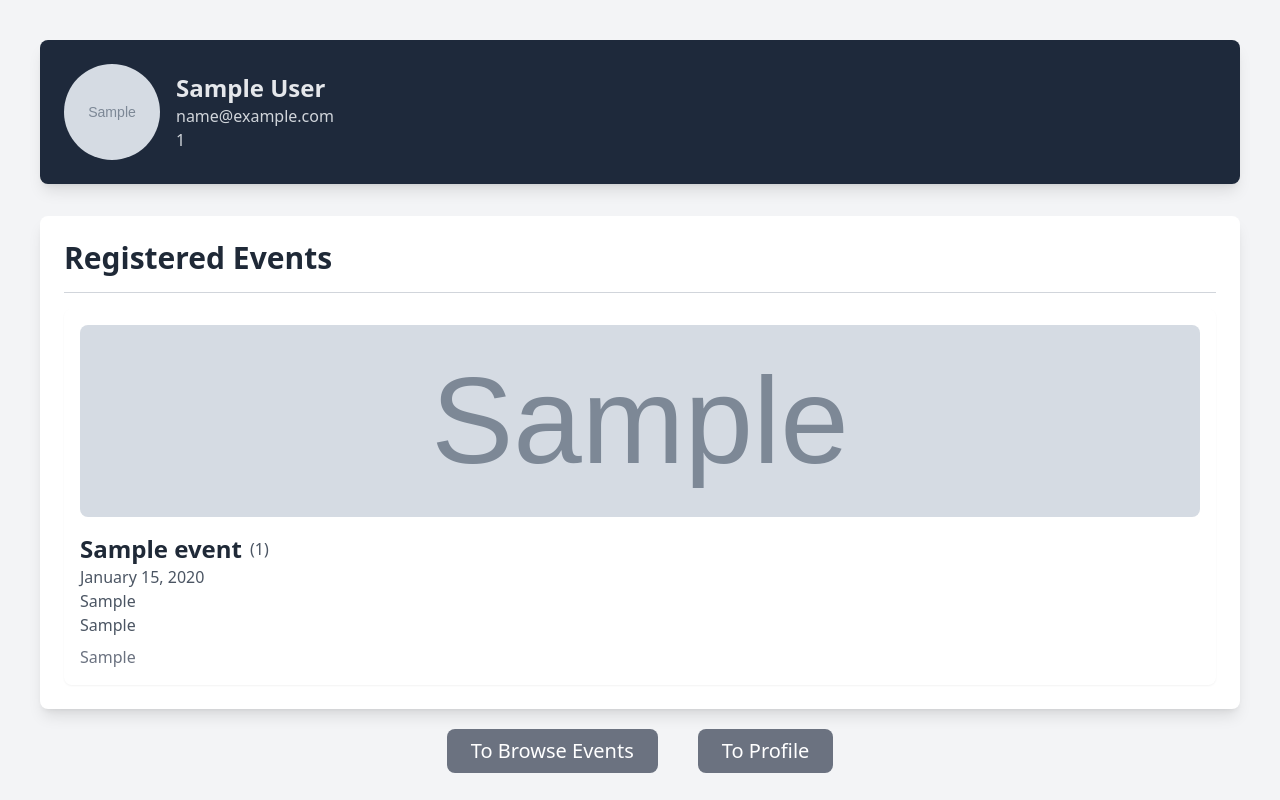
After one commit to Kairose8/UTS-Webpro-Lec, a PHP site: page /user_profile_management/user_history.php?id_user=1 in a window 1280 px wide. The commit adds this page. Run offline with PHP 8.4, Linux system fonts and the light colour scheme; tables that the repository leaves empty or names only in its code hold one stand-in row (values such as "Sample post"); grey boxes marked "Sample" are stand-in pictures; some libraries are stand-ins or nearby versions.

Commit message:
benerin user history agar admin tidak bisa edit data pribadi user

```diff
--- a/user_management/view_users.php
+++ b/user_management/view_users.php
@@ -45,7 +45,7 @@ $stmt->execute();
                                 class="w-16 h-16 rounded-full object-cover"/>
                         </td>
                         <td class="py-4 px-6">
-                            <a href="user_history.php?id_user=<?= htmlspecialchars($peserta['id_user'])?>"
+                            <a href="user_history_admin.php?id_user=<?= htmlspecialchars($peserta['id_user'])?>"
                                class="text-blue-500 hover:underline mr-4">
                                 View History
                             </a>
--- /dev/null
+++ b/user_profile_management/user_history.php
@@ -0,0 +1,109 @@
+<?php
+include '../db_conn.php';
+$user = $_GET['id_user'];
+
+$sql_profile = "SELECT * FROM user WHERE id_user = ?";
+$stmt_profile = $conn->prepare($sql_profile);
+$stmt_profile->execute([$user]);
+
+$profile = $stmt_profile->fetch(PDO::FETCH_ASSOC);
+
+$sql_events = "SELECT event.id_event, event.nama_event, DATE_FORMAT(event.tanggal, '%M %d, %Y') as tanggal_formated,
+        event.waktu, event.lokasi, event.deskripsi, event.banner, event.status
+        FROM user
+        LEFT JOIN daftar ON user.id_user = daftar.id_user
+        LEFT JOIN event ON daftar.id_event = event.id_event
+        WHERE user.id_user = ?
+        ORDER BY event.tanggal;
+        ";
+$stmt = $conn->prepare($sql_events);
+$stmt->execute([$user]);
+
+$event = $stmt->fetchAll(PDO::FETCH_ASSOC);
+?>
+
+<!DOCTYPE html>
+<html lang="en">
+<head>
+    <meta charset="UTF-8">
+    <meta name="viewport" content="width=device-width, initial-scale=1.0">
+    <title>User History</title>
+    <script src="https://cdn.tailwindcss.com"></script>
+</head>
+<body class="bg-gray-100">
+    <div class="container mx-auto p-10">
+        <!-- User Profile Info -->
+        <div class="bg-slate-800 p-6 rounded-lg shadow-lg mb-8 flex items-center">
+            <img src="<?= htmlspecialchars($profile['profile_pic']) ?>"
+                 alt="Profile picture of <?= htmlspecialchars($profile['nama']) ?>"
+                 class="w-24 h-24 rounded-full object-cover mr-4">
+            <div>
+                <h2 class="text-2xl font-semibold text-gray-200"><?= htmlspecialchars($profile['nama']) ?></h2>
+                <p class="text-gray-300"><?= htmlspecialchars($profile['email']) ?></p>
+                <p class="text-gray-300"><?= htmlspecialchars($profile['id_user']) ?></p>
+            </div>
+        </div>
+
+        <!-- Events Info -->
+        <div class="bg-white p-6 rounded-lg shadow-lg">
+            <h1 class="text-3xl font-bold text-gray-800 mb-4">Registered Events</h1>
+            <hr class="border-gray-300 mb-4"/>
+
+            <div class="space-y-4">
+                <?php if (empty($event)): ?>
+                    <p class="text-gray-600">No registered events found.</p>
+                <?php else: ?>
+                    <?php foreach ($event as $eventItem): ?>
+                        <div class="bg--50 p-4 rounded-lg shadow-sm">
+                            <?php if (!empty($eventItem['banner'])): ?>
+                                <img src="<?= htmlspecialchars($eventItem['banner']) ?>"
+                                     alt="Banner for <?= htmlspecialchars($eventItem['nama_event']) ?>"
+                                     class="w-full h-48 object-cover rounded-lg mb-4 transition-transform duration-300 transform hover:scale-105 cursor-pointer"
+                                     onclick="openModal('<?= htmlspecialchars($eventItem['banner']) ?>')">
+                            <?php endif; ?>
+                            <div class="flex items-center">
+                                <h3 class="text-2xl font-semibold text-gray-800 mr-2"><?= htmlspecialchars($eventItem['nama_event']) ?></h3>
+                                <p class="text-gray-600">(<?= htmlspecialchars($eventItem['id_event']) ?>)</p>
+                            </div>
+                            <p class="text-gray-600"><?= htmlspecialchars($eventItem['tanggal_formated']) ?></p>
+                            <p class="text-gray-600"><?= htmlspecialchars($eventItem['waktu']) ?></p>
+                            <p class="text-gray-600"><?= htmlspecialchars($eventItem['lokasi']) ?></p>
+                            <p class="text-gray-500 mt-2"><?= htmlspecialchars($eventItem['deskripsi']) ?></p>
+                        </div>
+                    <?php endforeach; ?>
+                <?php endif; ?>
+            </div>
+        </div>
+    </div>
+    <div id="image-modal" class="fixed inset-0 bg-gray-800 bg-opacity-75 flex justify-center items-center hidden z-50">
+        <img id="full-image" src="" alt="Full view" class="max-w-full max-h-full rounded-lg">
+        <button onclick="closeModal()" class="absolute top-5 right-5 text-white text-3xl">×</button>
+    </div>
+
+    <div class="flex justify-center mb-6 -mt-5 text-xl">
+        <form action="../index1.php" method="GET">
+            <button type="submit" class="mr-5 bg-gray-500 text-white px-6 py-2 rounded-lg hover:bg-gray-600 transition">
+                To Browse Events
+            </button>
+        </form>
+
+        <form action="view_profile.php" method="GET">
+            <input type="hidden" name="id_user" value="<?= htmlspecialchars($profile['id_user']) ?>">
+            <button type="submit" class="ml-5 bg-gray-500 text-white px-6 py-2 rounded-lg hover:bg-gray-600 transition">
+                To Profile
+            </button>
+        </form>
+    </div>
+
+    <script>
+    function openModal(imageSrc) {
+        document.getElementById('full-image').src = '../uploads/banner/' + imageSrc;
+        document.getElementById('image-modal').classList.remove('hidden');
+    }
+
+    function closeModal() {
+        document.getElementById('image-modal').classList.add('hidden');
+    }
+    </script>
+</body>
+</html>
--- a/user_profile_management/view_profile.php
+++ b/user_profile_management/view_profile.php
@@ -85,7 +85,7 @@ $event = $stmt->fetchAll(PDO::FETCH_ASSOC);
                 </div>
 
                 <div class="text-right mt-8">
-                    <a href="../user_management/user_history.php?id_user=<?= htmlspecialchars($profile['id_user'])?>"
+                    <a href="user_history.php?id_user=<?= htmlspecialchars($profile['id_user'])?>"
                     class="inline-block bg-slate-800 text-white font-semibold py-2 px-6 rounded-lg shadow-lg hover:bg-slate-700 transition-all duration-300">
                     More Detail
                     </a>
```
Also changed, not shown: user_management/user_history_admin.php (renamed from user_management/user_history.php, +5 -5 lines).
